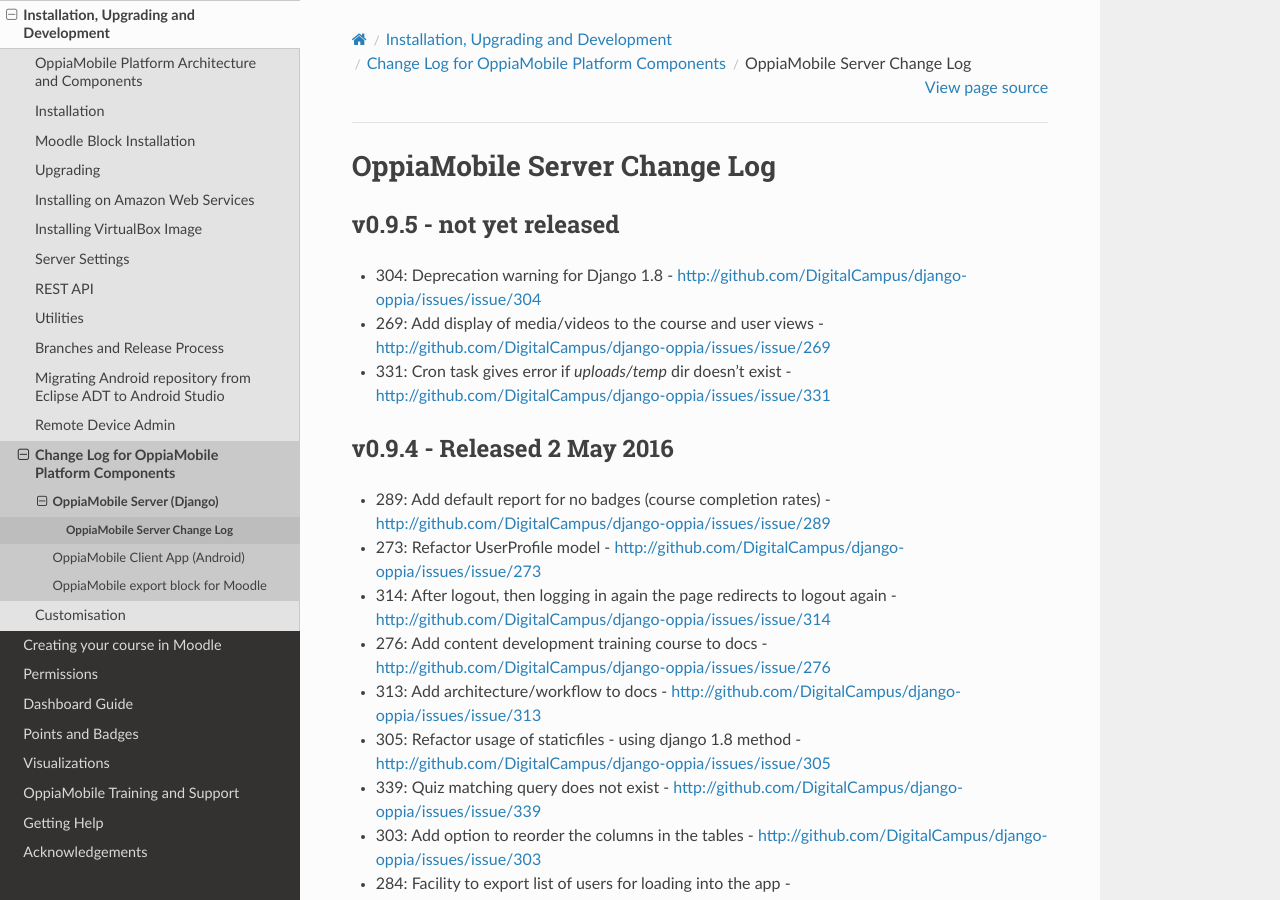
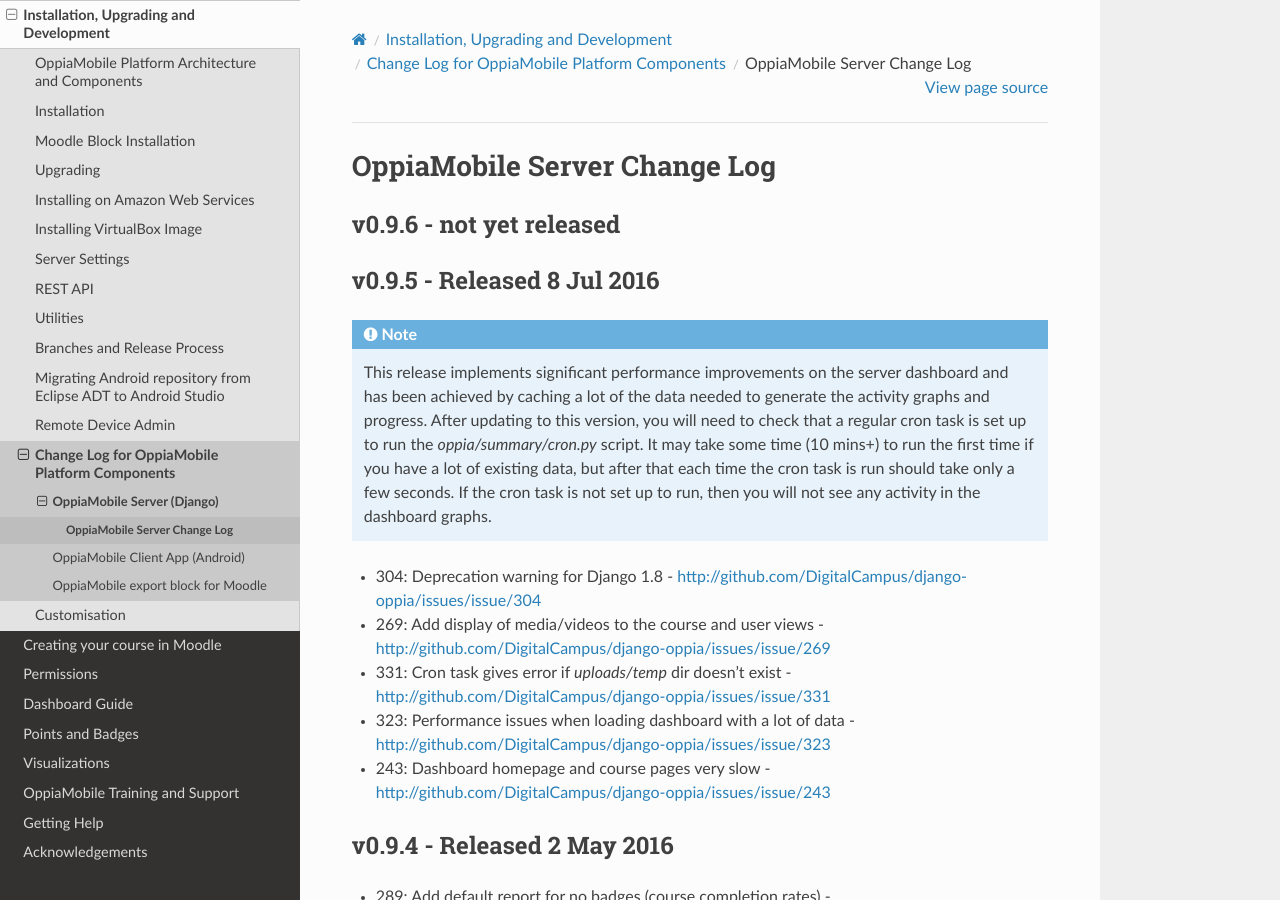
Before and after one commit to DigitalCampus/django-oppia, a Sphinx documentation site: the page built from docs/dev/changelog_server.rst, in a window 1280 px wide and 900 px high. Built offline with Sphinx 7.4.7 and the Read the Docs theme 2.0.0, drawn with Linux system fonts in a browser that asks for light colours; the version number is read from the project's files by our own code.

Commit message:
update docs

```diff
--- a/docs/dev/changelog_server.rst
+++ b/docs/dev/changelog_server.rst
@@ -1,14 +1,31 @@
 OppiaMobile Server Change Log
 ================================
 
+.. _serverv0.9.6:
+
+v0.9.6 - not yet released
+--------------------------------
+
+
+
 .. _serverv0.9.5:
 
-v0.9.5 - not yet released
+v0.9.5 - Released 8 Jul 2016
 --------------------------------
+
+.. note::
+ 	This release implements significant performance improvements on the server dashboard and has been achieved by
+ 	caching a lot of the data needed to generate the activity graphs and progress. After updating to this version, you
+ 	will need to check that a regular cron task is set up to run the `oppia/summary/cron.py` script. It may take some
+ 	time (10 mins+) to run the first time if you have a lot of existing data, but after that each time the cron task is
+ 	run should take only a few seconds. If the cron task is not set up to run, then you will not see any activity in the
+ 	dashboard graphs.
 
 * 304: Deprecation warning for Django 1.8 - http://github.com/DigitalCampus/django-oppia/issues/issue/304
 * 269: Add display of media/videos to the course and user views - http://github.com/DigitalCampus/django-oppia/issues/issue/269
 * 331: Cron task gives error if `uploads/temp` dir doesn't exist - http://github.com/DigitalCampus/django-oppia/issues/issue/331
+* 323: Performance issues when loading dashboard with a lot of data - http://github.com/DigitalCampus/django-oppia/issues/issue/323
+* 243: Dashboard homepage and course pages very slow - http://github.com/DigitalCampus/django-oppia/issues/issue/243
 
 .. _serverv0.9.4:
 
```
